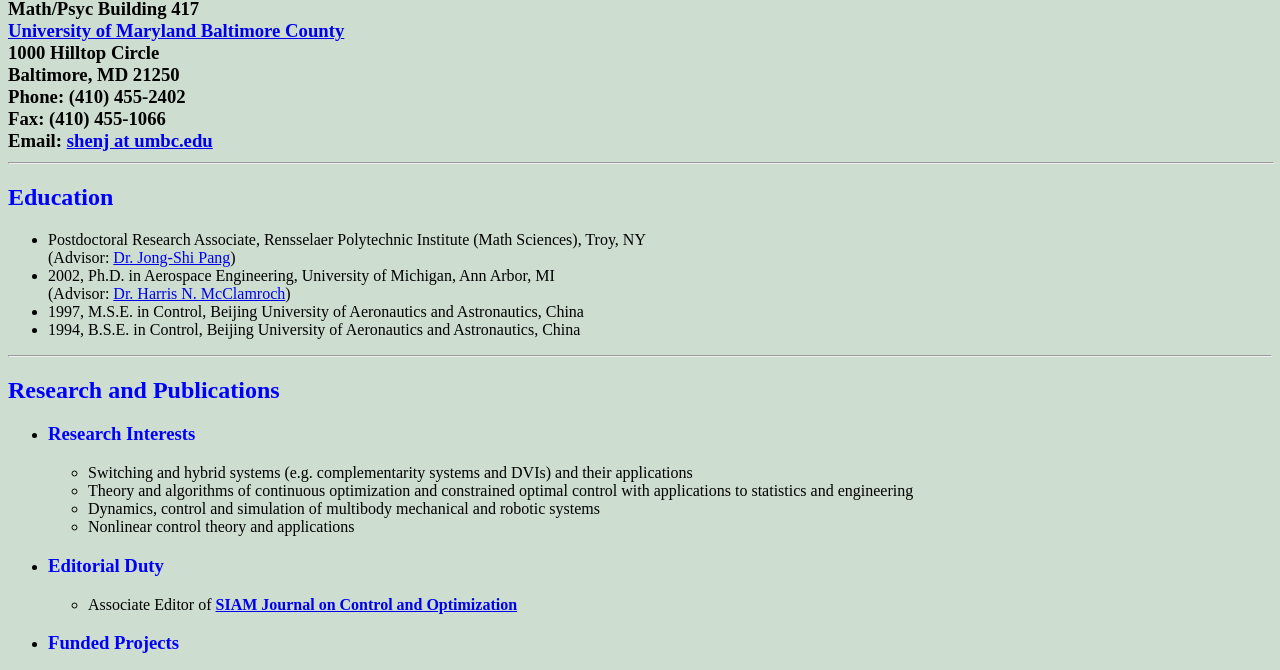
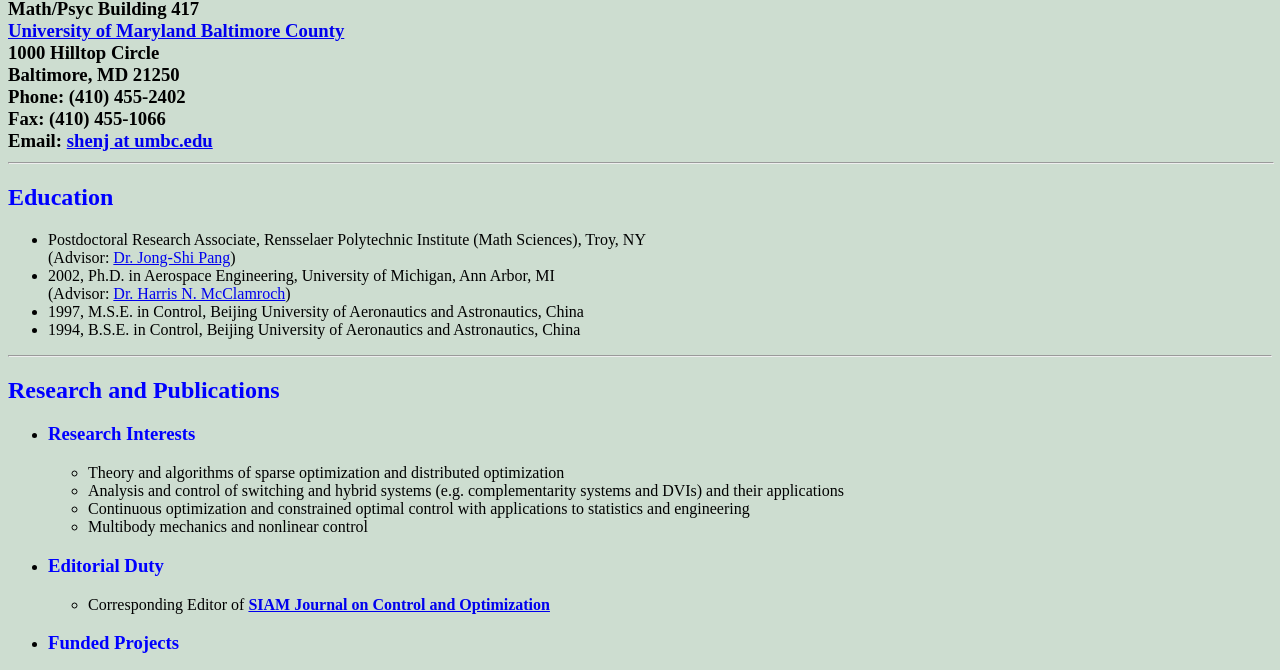
Before and after one commit to jinglai-shen/jinglai-shen.github.io, a plain HTML site: page index.html in a window 1280 px wide. Shown: the part 112-782 px from the top of the page. Drawn offline with Linux system fonts and the light colour scheme.

Commit message:
Update index.html

```diff
--- a/index.html
+++ b/index.html
@@ -45,11 +45,12 @@
  <ul>
    <li> <font color="blue"><b> <h3> Research Interests </h3></b></font>
  <ul>
-  <li> Switching and hybrid systems (e.g. complementarity systems and DVIs) and their applications
- <li> Theory and algorithms of continuous optimization and constrained optimal control with applications to statistics and engineering
-  <li> Dynamics, control and simulation of multibody mechanical and robotic systems
+  <li> Theory and algorithms of sparse optimization and distributed optimization
+  <li> Analysis and control of switching and hybrid systems (e.g. complementarity systems and DVIs) and their applications
+   <li>  Continuous optimization and constrained optimal control with applications to statistics and engineering
+  <li> Multibody mechanics and nonlinear control
 
-  <li> Nonlinear control theory and applications
+<!---  <li> Nonlinear control theory and applications --->
 
   </ul>
 
@@ -63,7 +64,7 @@
  <li> <h3> <font color="blue"> Editorial Duty </font> </h3>
 
       <ul>
-        <li> Associate Editor of <a href="http://www.siam.org/journals/sicon/board.php"> <b> SIAM Journal on Control and Optimization </b> </a> </li>
+        <li> Corresponding Editor of <a href="http://www.siam.org/journals/sicon/board.php"> <b> SIAM Journal on Control and Optimization </b> </a> </li>
 
       </ul>
 
```
